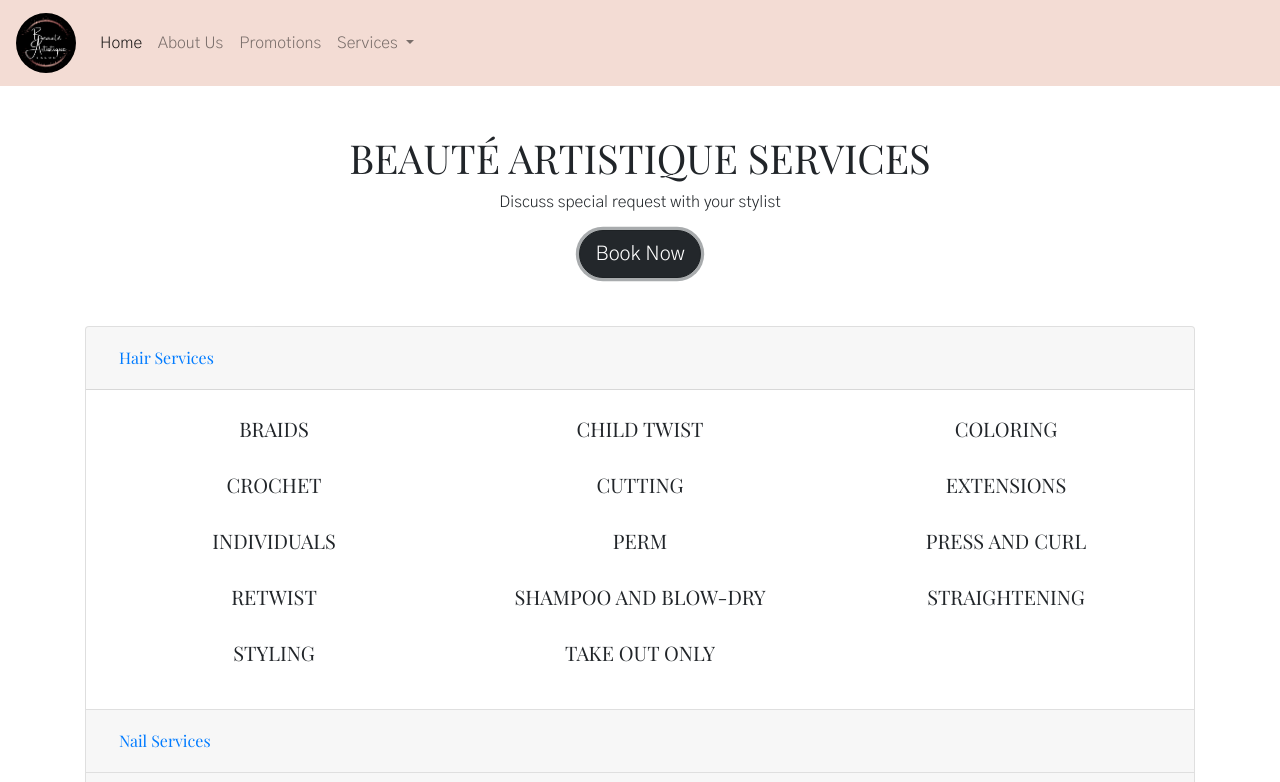
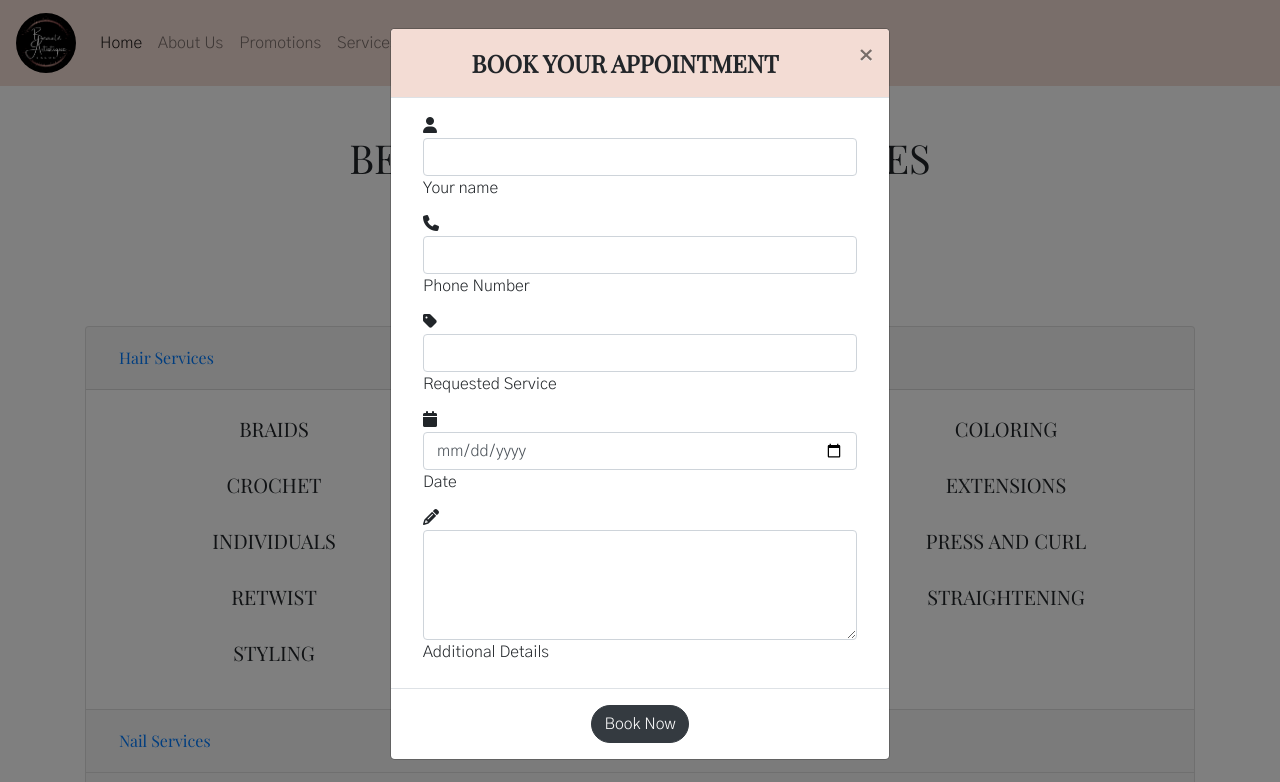
Before and after one commit to kpatterson23/Artistic-Beauty, a website: page services.html in a window 1280 px wide. Both pictures are taken after a click on the button "Book Now". Shown: the top 782 px of the page. Drawn offline with nearby package versions, Linux system fonts and the light colour scheme.

Commit message:
Updated buttons to use contact modal

```diff
--- a/services.html
+++ b/services.html
@@ -42,7 +42,7 @@
                 <li class="nav-item dropdown">
                     <a class="nav-link dropdown-toggle" href="#" id="navbarDropdownMenuLink" role="button"
                         data-toggle="dropdown" aria-haspopup="true" aria-expanded="false">
-                        Services  <span class="sr-only">(current)</span>
+                        Services <span class="sr-only">(current)</span>
                     </a>
                     <div class="dropdown-menu" aria-labelledby="navbarDropdownMenuLink">
                         <a class="dropdown-item" href="services.html?collapse=collapseOne">Hair Services</a>
@@ -60,7 +60,58 @@
             <div class="col pt-5 pb-5 text-center">
                 <h1 class="text-center">Beauté Artistique Services</h3>
                     <p class="text-center">Discuss special request with your stylist</p>
-                    <a class="btn btn-dark btn-lg" href="#" role="button">Book Now</a>
+                    <a class="btn btn-dark btn-lg" href="#" role="button" data-toggle="modal"
+                        data-target="#modalContactForm">Book Now</a>
+            </div>
+        </div>
+
+        <!-- Contact Modal -->
+        <div class="modal fade" id="modalContactForm" tabindex="-1" role="dialog" aria-labelledby="myModalLabel"
+            aria-hidden="true">
+            <div class="modal-dialog" role="document">
+                <div class="modal-content">
+                    <div class="modal-header text-center" style="background-color: #F3DCD4">
+                        <h4 class="modal-title w-100 font-weight-bold">Book Your Appointment</h4>
+                        <button type="button" class="close" data-dismiss="modal" aria-label="Close">
+                            <span aria-hidden="true">&times;</span>
+                        </button>
+                    </div>
+                    <div class="modal-body mx-3">
+                        <div class="md-form mb-1">
+                            <i class="fas fa-user prefix grey-text"></i>
+                            <input type="text" id="form34" class="form-control validate">
+                            <label data-error="wrong" data-success="right" for="form34">Your name</label>
+                        </div>
+
+                        <div class="md-form mb-1">
+                            <i class="fas fa-phone prefix grey-text"></i>
+                            <input type="tel" id="form29" class="form-control validate">
+                            <label data-error="wrong" data-success="right" for="form29">Phone Number</label>
+                        </div>
+
+                        <div class="md-form mb-1">
+                            <i class="fas fa-tag prefix grey-text"></i>
+                            <input type="text" id="form32" class="form-control validate">
+                            <label data-error="wrong" data-success="right" for="form32">Requested Service</label>
+                        </div>
+
+                        <div class="md-form mb-1">
+                            <i class="fas fa-calendar prefix grey-text"></i>
+                            <input type="date" id="form21" class="form-control validate">
+                            <label data-error="wrong" data-success="right" for="form21">Date</label>
+                        </div>
+
+                        <div class="md-form">
+                            <i class="fas fa-pencil prefix grey-text"></i>
+                            <textarea type="text" id="form8" class="md-textarea form-control" rows="4"></textarea>
+                            <label data-error="wrong" data-success="right" for="form8">Additional Details</label>
+                        </div>
+
+                    </div>
+                    <div class="modal-footer d-flex justify-content-center">
+                        <button class="btn btn-dark">Book Now</button>
+                    </div>
+                </div>
             </div>
         </div>
 
```
Also changed, not shown: aboutus.html (+3 -3 lines), index.html (+2 -1 lines), promotions.html (+54 -6 lines). Lines whose indentation alone changed are shown as unchanged.
